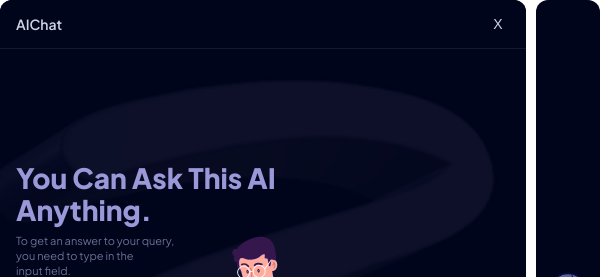
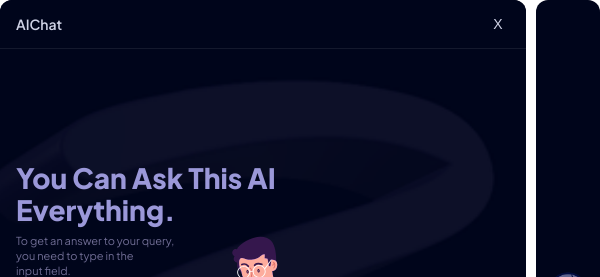
Before and after one commit to VolodkaX3/captureAI, an Electron app: page renderer/overlay.html in a window 600 px wide. Both pictures are taken after a click on the button 568 px from the left and 346 px from the top of the page. Shown: the top 277 px of the page. Drawn offline with Linux system fonts and the light colour scheme; no server answers.

Commit message:
Text corection

```diff
--- a/renderer/overlay.html
+++ b/renderer/overlay.html
@@ -16,7 +16,7 @@
 
           <div id="chat-empty-state">
               <div id="chat-hero">
-                <h2>You Can Ask This AI<br>Anything.</h2>
+                <h2>You Can Ask This AI<br>Everything.</h2>
                 <p>To get an answer to your query,<br>you need to type in the <br>input field.</p>
               </div>
               <img id="chat-illustration" src="img/AIMAN.svg" alt="" />
```
